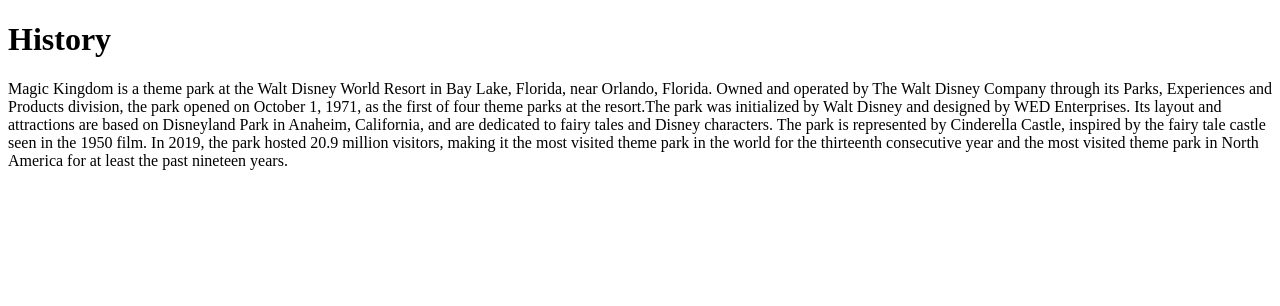
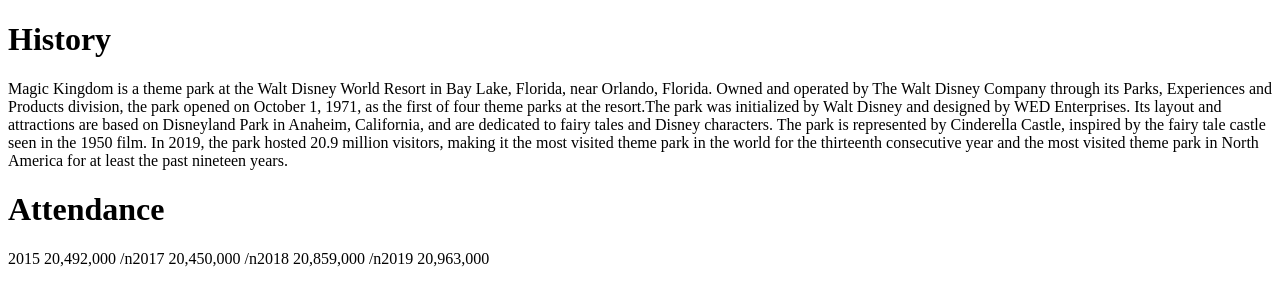
Before and after one commit to reginasalem/practice, a plain HTML site: page magic-kingdon.html in a window 1280 px wide. Drawn offline with Linux system fonts and the light colour scheme.

Commit message:
Update magic-kingdon.html

```diff
--- a/magic-kingdon.html
+++ b/magic-kingdon.html
@@ -4,8 +4,14 @@
 <head>
   <title>Magic Kingdom</title>
 </head>
+
 <body>
   <h1>History</h1>
     <p>
     Magic Kingdom is a theme park at the Walt Disney World Resort in Bay Lake, Florida, near Orlando, Florida. Owned and operated by The Walt Disney Company through its Parks, Experiences and Products division, the park opened on October 1, 1971, as the first of four theme parks at the resort.The park was initialized by Walt Disney and designed by WED Enterprises. Its layout and attractions are based on Disneyland Park in Anaheim, California, and are dedicated to fairy tales and Disney characters. The park is represented by Cinderella Castle, inspired by the fairy tale castle seen in the 1950 film. In 2019, the park hosted 20.9 million visitors, making it the most visited theme park in the world for the thirteenth consecutive year and the most visited theme park in North America for at least the past nineteen years.
     </p>
+
+  <h1>Attendance</h1>
+  <p>
+    2015  20,492,000 /n2017  20,450,000 /n2018  20,859,000 /n2019  20,963,000
+  </p>
```
